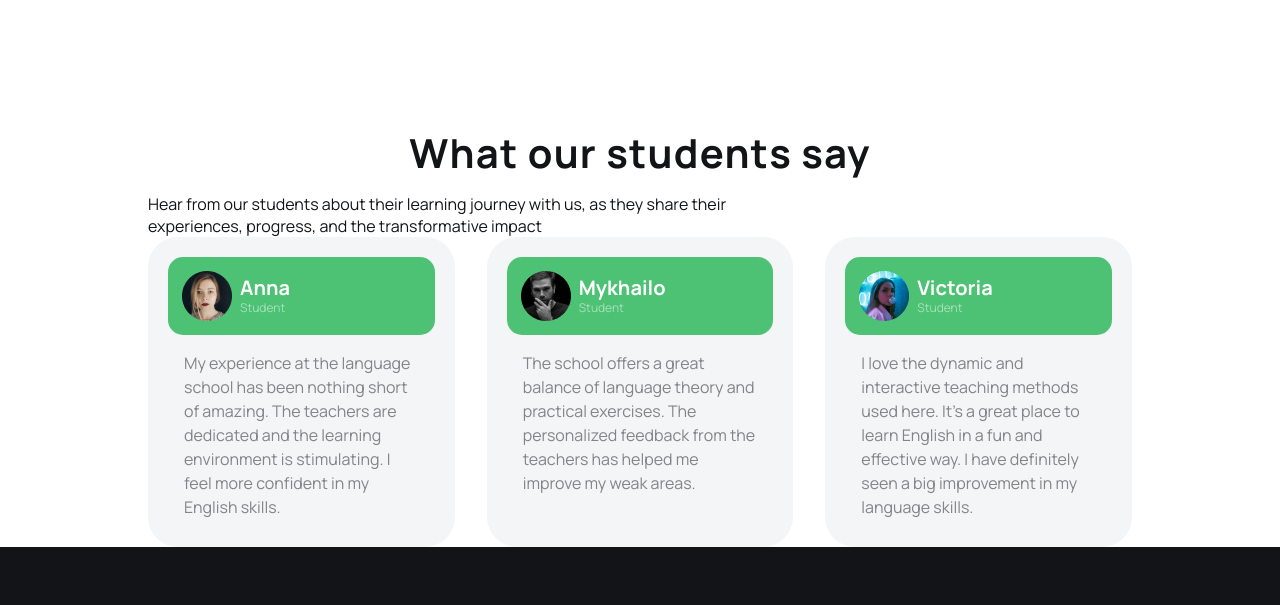
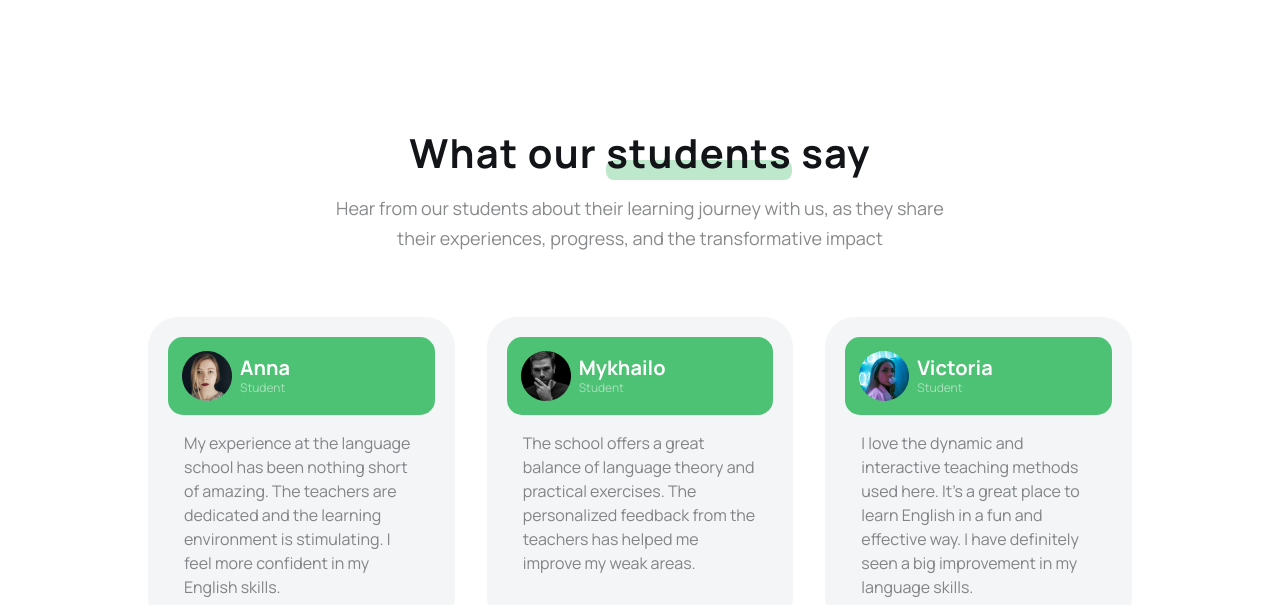
Before and after one commit to rubannn/goit-markup-final, a website built with Vite: page src/index.html in a window 1280 px wide. Shown: the part 3210-3815 px from the top of the page. Built offline with nearby package versions, Linux system fonts and the light colour scheme.

Commit message:
Revert changes to section-08.html

```diff
--- a/src/partials/section-08.html
+++ b/src/partials/section-08.html
@@ -1,7 +1,12 @@
-<section class="reviews-section" id="reviews">
-  <div class="container">
-    <h2 class="reviews-header">What our students say</h2>
-    <p class="reviews-text">Hear from our students about their learning journey with us, as they share their experiences, progress, and the transformative impact </p>
+<section class="reviews-section container" id="reviews">
+  <div class="section-container reviews-container">
+    <h2 class="reviews-header header-section">
+      What our <span class="header-accent">students</span> say
+    </h2>
+    <p class="reviews-text section-text">
+      Hear from our students about their learning journey with us, as they share
+      their experiences, progress, and the transformative impact
+    </p>
     <ul class="reviews-list">
       <li class="reviews-list-item">
         <div class="reviews-list-item-heading">
```
